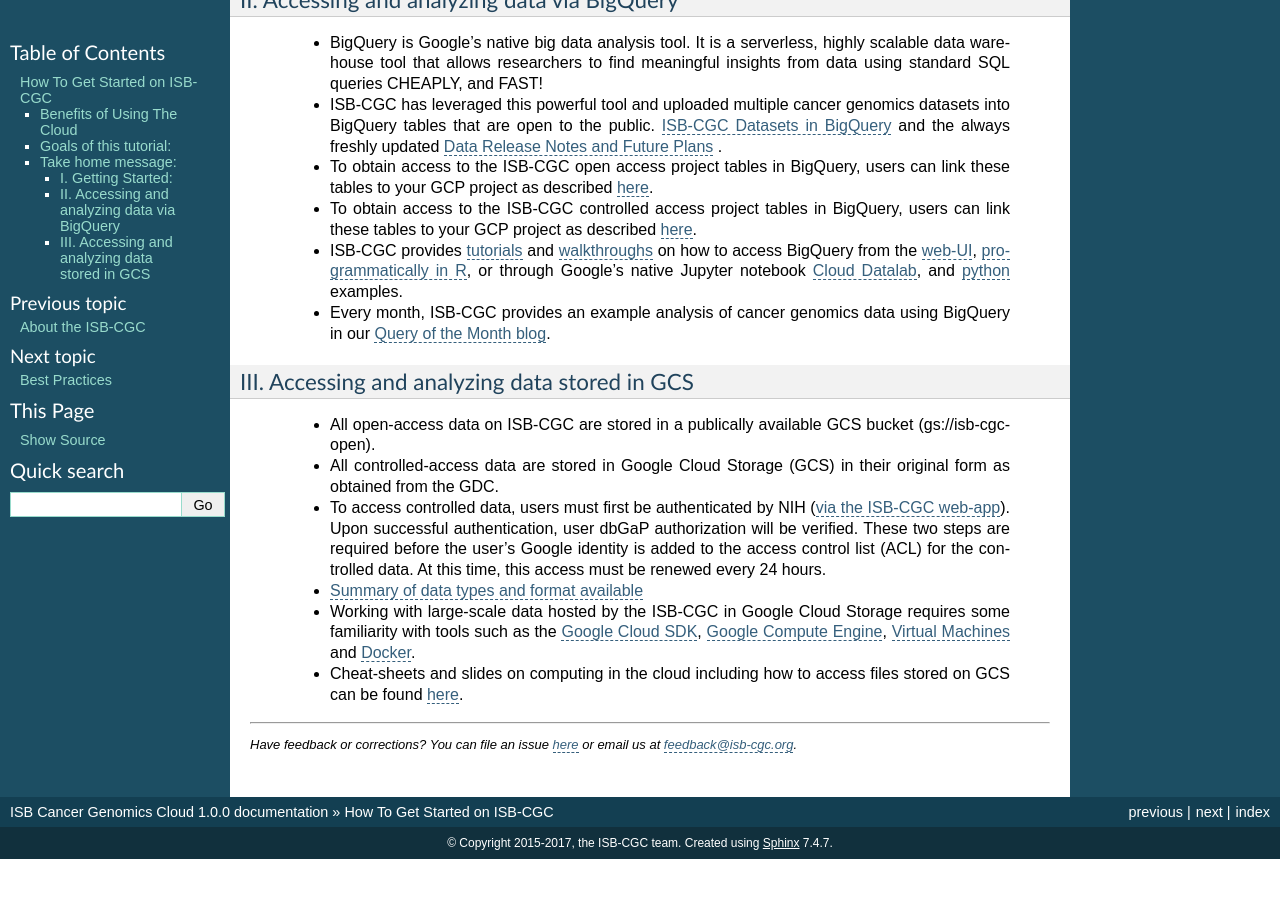
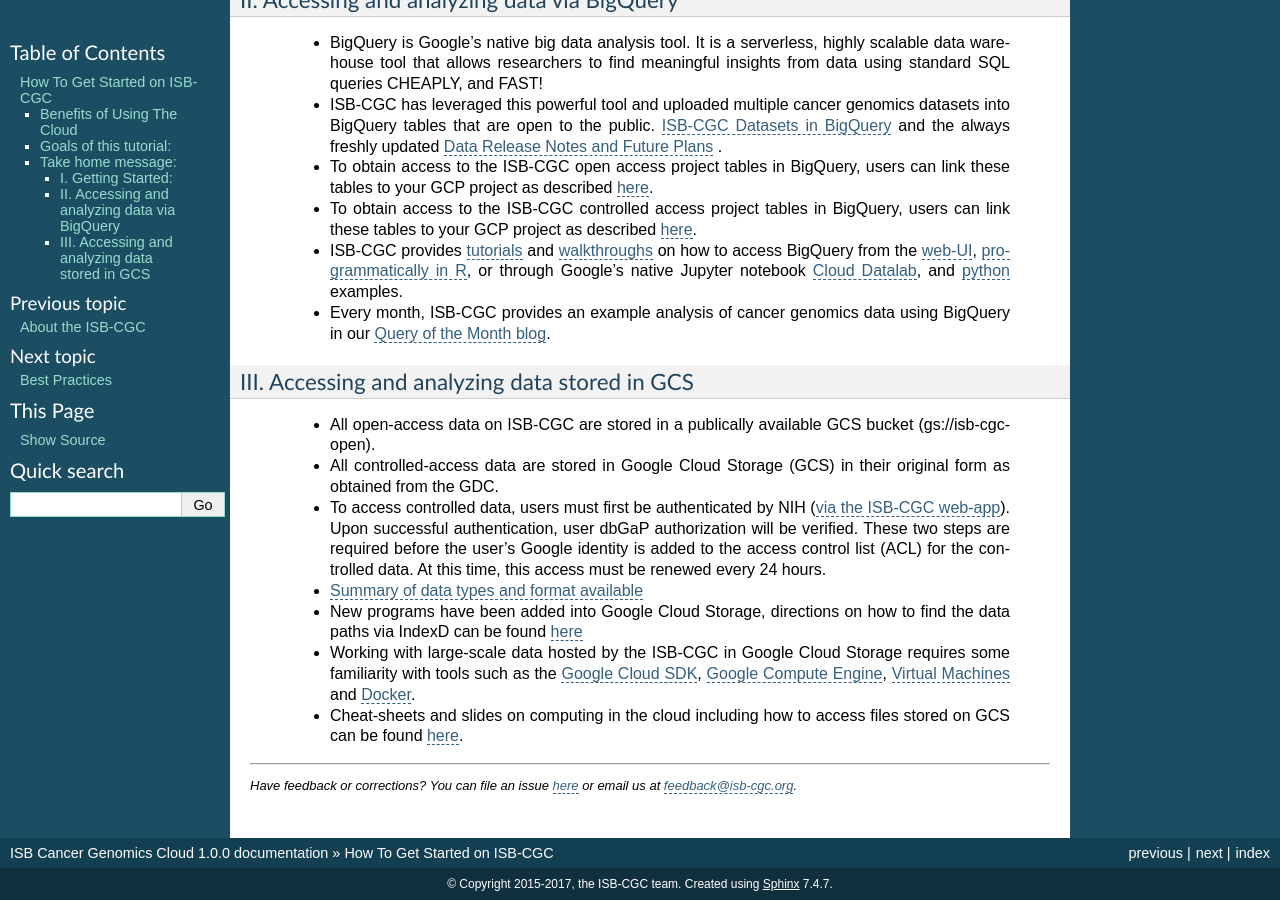
Before and after one commit to isb-cgc/readthedocs, a Sphinx documentation site: the page built from docs/source/sections/HowToGetStartedonISB-CGC.rst, in a window 1280 px wide and 900 px high, scrolled down 2227 px. Built offline with Sphinx 7.4.7, drawn with Linux system fonts in a browser that asks for light colours; pages that are not in the unit, such as notebooks, are missing from menus; before the commit the page ends 3086 px from its top, so only the background shows below that.

Commit message:
new programs how to access added to getting started page

```diff
--- a/docs/source/sections/HowToGetStartedonISB-CGC.rst
+++ b/docs/source/sections/HowToGetStartedonISB-CGC.rst
@@ -140,5 +140,6 @@
  - All controlled-access data are stored in Google Cloud Storage (GCS) in their original form as obtained from the GDC.
  - To access controlled data, users must first be authenticated by NIH (`via the ISB-CGC web-app <https://isb-cancer-genomics-cloud.readthedocs.io/en/latest/sections/webapp/Gaining-Access-To-Contolled-Access-Data.html#interactive-access-to-controlled-data>`_). Upon successful authentication, user dbGaP authorization will be verified. These two steps are required before the user’s Google identity is added to the access control list (ACL) for the controlled data. At this time, this access must be renewed every 24 hours.
  - `Summary of data types and format available <https://isb-cancer-genomics-cloud.readthedocs.io/en/latest/sections/data/data2/data_in_GCS.html>`_
+ - New programs have been added into Google Cloud Storage, directions on how to find the data paths via IndexD can be found `here <https://isb-cancer-genomics-cloud.readthedocs.io/en/latest/sections/data/data2/AccessData/AccessviaIndexD.html>`_
  - Working with large-scale data hosted by the ISB-CGC in Google Cloud Storage requires some familiarity with tools such as the `Google Cloud SDK <https://cloud.google.com/sdk/>`_, `Google Compute Engine <https://cloud.google.com/compute/>`_, `Virtual Machines <https://en.wikipedia.org/wiki/Virtual_machine>`_ and `Docker <https://www.docker.com/why-docker#/VM>`_.
  - Cheat-sheets and slides on computing in the cloud including how to access files stored on GCS can be found `here <https://isb-cancer-genomics-cloud.readthedocs.io/en/latest/sections/DIYWorkshop.html#isb-cancer-genomics-cloud-isb-cgc>`_.
```
